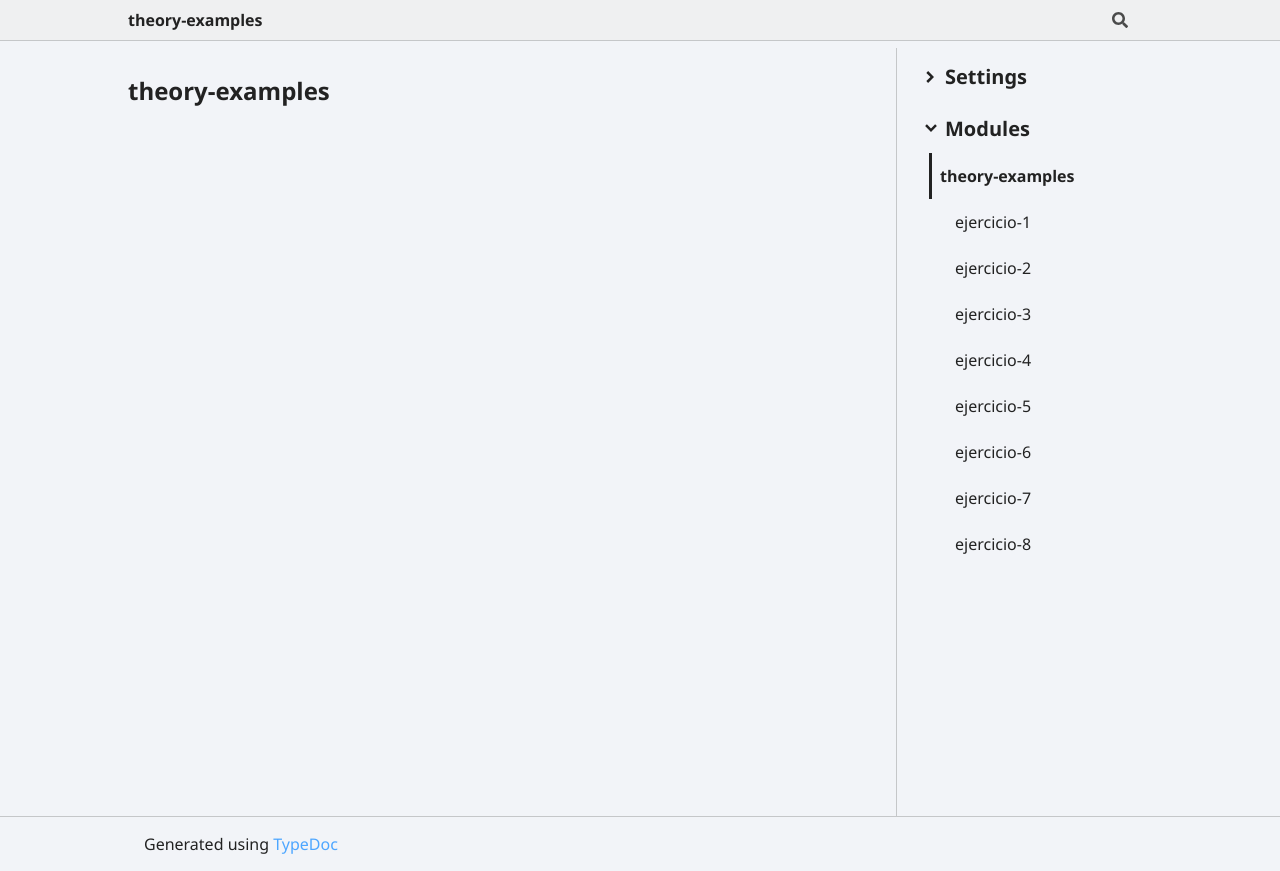
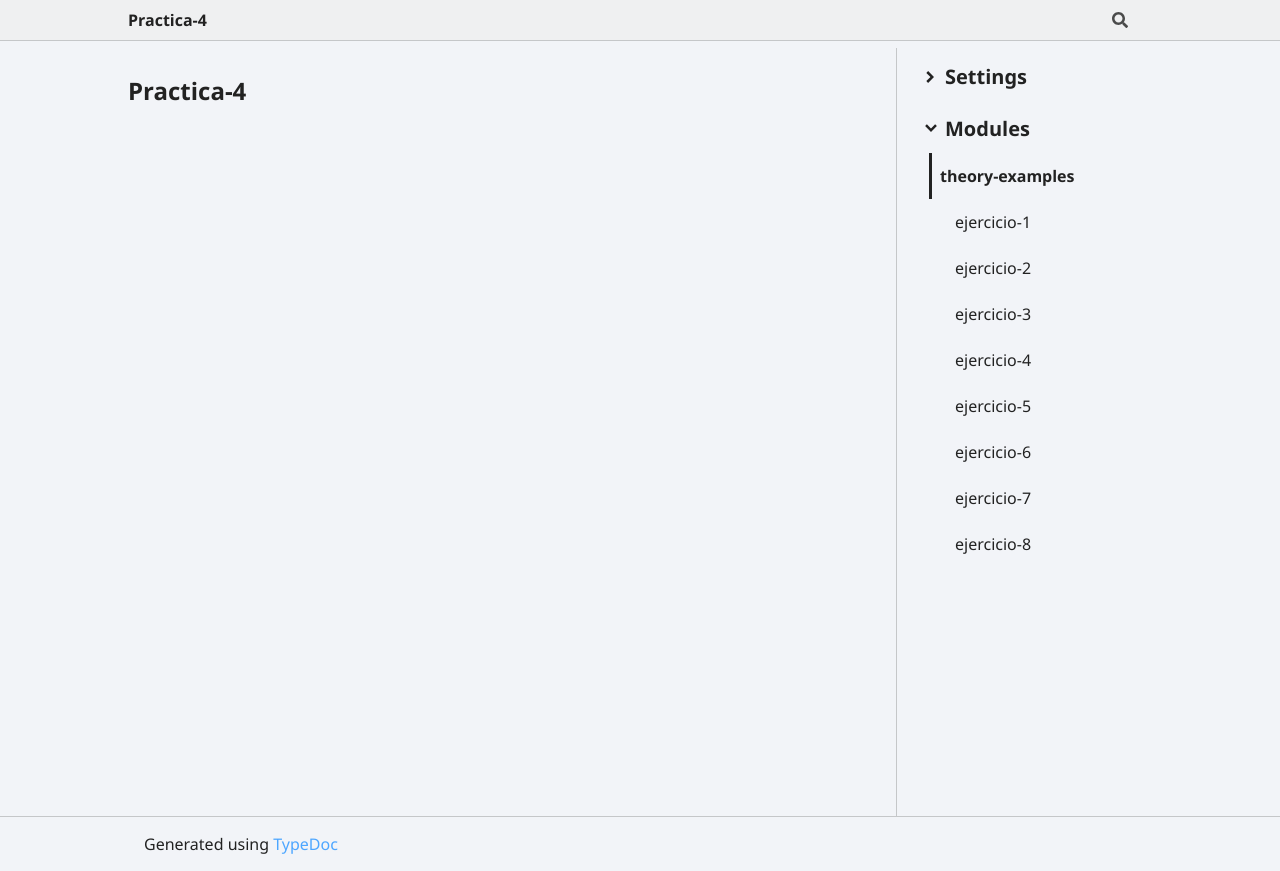
Before and after one commit to edurguezsb/DSI-Pct7-PE103-ejercicio, a website: page docs/index.html in a window 1280 px wide. Drawn offline with Linux system fonts and the light colour scheme.

Commit message:
nuevo commit

```diff
--- a/docs/index.html
+++ b/docs/index.html
@@ -1,4 +1,4 @@
-<!DOCTYPE html><html class="default" lang="en"><head><meta charSet="utf-8"/><meta http-equiv="x-ua-compatible" content="IE=edge"/><title>theory-examples</title><meta name="description" content="Documentation for theory-examples"/><meta name="viewport" content="width=device-width, initial-scale=1"/><link rel="stylesheet" href="assets/style.css"/><link rel="stylesheet" href="assets/highlight.css"/><script async src="assets/search.js" id="search-script"></script></head><body><script>document.documentElement.dataset.theme = localStorage.getItem("tsd-theme") || "os"</script><header class="tsd-page-toolbar">
+<!DOCTYPE html><html class="default" lang="en"><head><meta charSet="utf-8"/><meta http-equiv="x-ua-compatible" content="IE=edge"/><title>Practica-4</title><meta name="description" content="Documentation for Practica-4"/><meta name="viewport" content="width=device-width, initial-scale=1"/><link rel="stylesheet" href="assets/style.css"/><link rel="stylesheet" href="assets/highlight.css"/><script async src="assets/search.js" id="search-script"></script></head><body><script>document.documentElement.dataset.theme = localStorage.getItem("tsd-theme") || "os"</script><header class="tsd-page-toolbar">
 <div class="tsd-toolbar-contents container">
 <div class="table-cell" id="tsd-search" data-base=".">
 <div class="field"><label for="tsd-search-field" class="tsd-widget tsd-toolbar-icon search no-caption"><svg width="16" height="16" viewBox="0 0 16 16" fill="none"><path d="M15.7824 13.833L12.6666 10.7177C12.5259 10.5771 12.3353 10.499 12.1353 10.499H11.6259C12.4884 9.39596 13.001 8.00859 13.001 6.49937C13.001 2.90909 10.0914 0 6.50048 0C2.90959 0 0 2.90909 0 6.49937C0 10.0896 2.90959 12.9987 6.50048 12.9987C8.00996 12.9987 9.39756 12.4863 10.5008 11.6239V12.1332C10.5008 12.3332 10.5789 12.5238 10.7195 12.6644L13.8354 15.7797C14.1292 16.0734 14.6042 16.0734 14.8948 15.7797L15.7793 14.8954C16.0731 14.6017 16.0731 14.1267 15.7824 13.833ZM6.50048 10.499C4.29094 10.499 2.50018 8.71165 2.50018 6.49937C2.50018 4.29021 4.28781 2.49976 6.50048 2.49976C8.71001 2.49976 10.5008 4.28708 10.5008 6.49937C10.5008 8.70852 8.71314 10.499 6.50048 10.499Z" fill="var(--color-text)"></path></svg></label><input type="text" id="tsd-search-field" aria-label="Search"/></div>
@@ -6,12 +6,12 @@
 <div id="tsd-toolbar-links"></div></div>
 <ul class="results">
 <li class="state loading">Preparing search index...</li>
-<li class="state failure">The search index is not available</li></ul><a href="index.html" class="title">theory-examples</a></div>
+<li class="state failure">The search index is not available</li></ul><a href="index.html" class="title">Practica-4</a></div>
 <div class="table-cell" id="tsd-widgets"><a href="#" class="tsd-widget tsd-toolbar-icon menu no-caption" data-toggle="menu" aria-label="Menu"><svg width="16" height="16" viewBox="0 0 16 16" fill="none"><rect x="1" y="3" width="14" height="2" fill="var(--color-text)"></rect><rect x="1" y="7" width="14" height="2" fill="var(--color-text)"></rect><rect x="1" y="11" width="14" height="2" fill="var(--color-text)"></rect></svg></a></div></div></header>
 <div class="container container-main">
 <div class="col-8 col-content">
 <div class="tsd-page-title">
-<h2>theory-examples</h2></div>
+<h2>Practica-4</h2></div>
 <div class="tsd-panel tsd-typography"></div></div>
 <div class="col-4 col-menu menu-sticky-wrap menu-highlight">
 <div class="tsd-navigation settings">
```
Also changed, not shown: docs/modules.html (+3 -3 lines), README.md (added).
